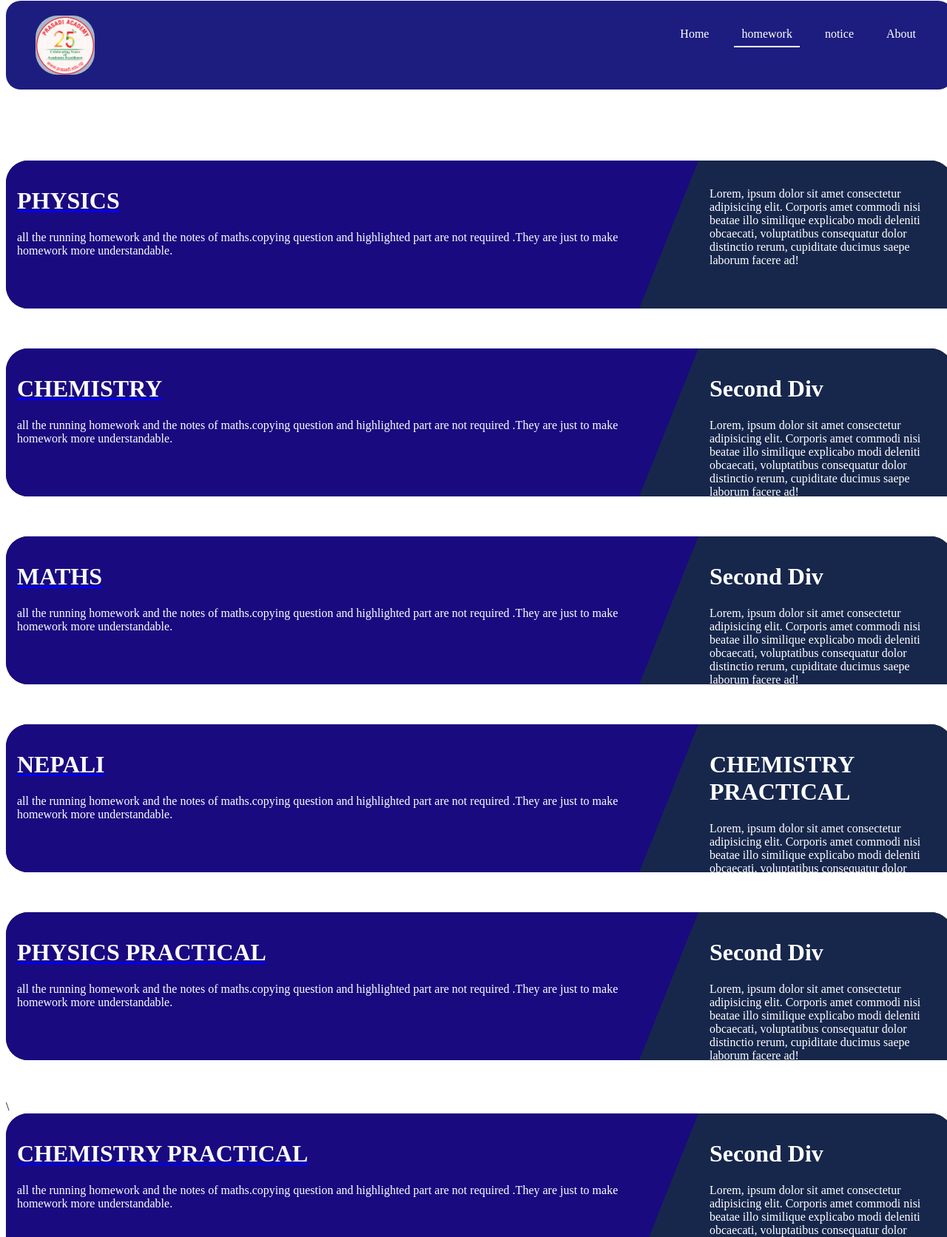
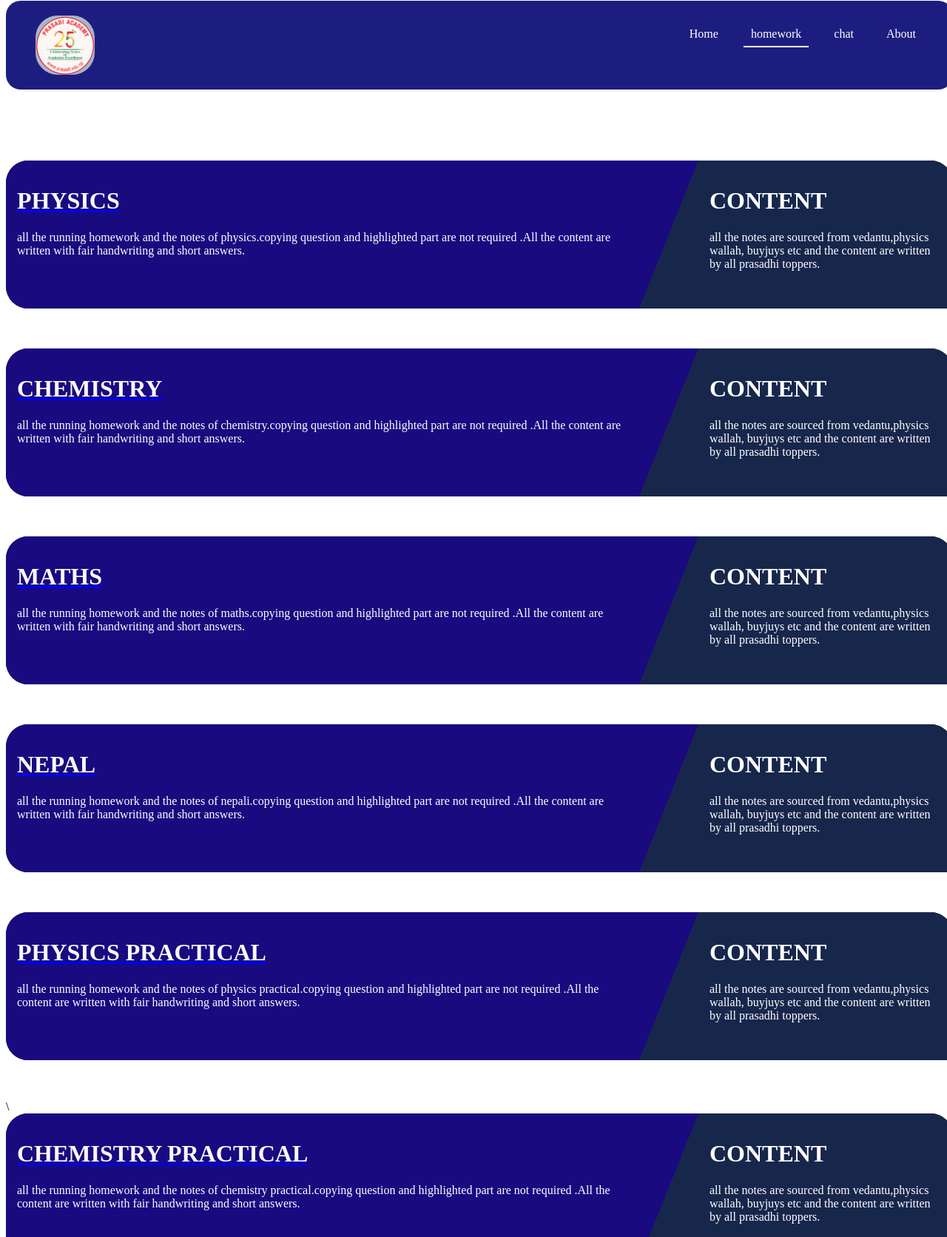
Before and after one commit to PrasadiAcademy/prasadi.., a plain HTML site: page sanat.html in a window 1280 px wide. Shown: the part 7-1679 px from the top of the page at 74% size. Drawn offline with Linux system fonts and the light colour scheme.

Commit message:
Update sanat.html
Signed-off-by: PrasadiAcademy <138211123+PrasadiAcademy@users.noreply.github.com>

```diff
--- a/sanat.html
+++ b/sanat.html
@@ -12,7 +12,7 @@
           <ul class="nav-links">
             <li><a href="#" id="link1"  >Home</a></li>
             <li><a href="#" class="active" >homework</a></li>
-            <li><a href="#" id="link2" >notice</a></li>
+            <li><a href="#" id="link2" >chat</a></li>
             <li><a href="#" id="link3" >About</a></li>
 
 
@@ -28,14 +28,14 @@
         <div class="content">
 
           <a href="physics.html"><h1>PHYSICS</h1></a>
-          all the running homework and the notes of maths.copying question and highlighted part are not required
-          .They are just to make homework more understandable.
+          all the running homework and the notes of physics.copying question and highlighted part are not required
+          .All the content are written with fair handwriting and short answers.
 
       </div></div>
       <div class="div-2">
         <div class="content">
-          <h1></h1>
-          Lorem, ipsum dolor sit amet consectetur adipisicing elit. Corporis amet commodi nisi beatae illo similique explicabo modi deleniti obcaecati, voluptatibus consequatur dolor distinctio rerum, cupiditate ducimus saepe laborum facere ad!
+          <h1>CONTENT</h1>
+         all the notes are sourced from vedantu,physics wallah, buyjuys etc and the content are written by all prasadhi toppers.
         </div>
       </div>
     </div><br><br><br>
@@ -45,14 +45,15 @@
       <div class="div-1">
         <div class="content">
           <a href="chemistry.html"><h1>CHEMISTRY</h1></a>
-          all the running homework and the notes of maths.copying question and highlighted part are not required
-          .They are just to make homework more understandable.
+          all the running homework and the notes of chemistry.copying question and highlighted part are not required
+          .All the content are written with fair handwriting and short answers.
         </div>
       </div>
+
       <div class="div-2">
         <div class="content">
-          <h1>Second Div</h1>
-          Lorem, ipsum dolor sit amet consectetur adipisicing elit. Corporis amet commodi nisi beatae illo similique explicabo modi deleniti obcaecati, voluptatibus consequatur dolor distinctio rerum, cupiditate ducimus saepe laborum facere ad!
+          <h1>CONTENT</h1>
+         all the notes are sourced from vedantu,physics wallah, buyjuys etc and the content are written by all prasadhi toppers.
         </div>
       </div>
     </div><br><br><br>
@@ -61,13 +62,13 @@
         <div class="content">
           <a href="maths.html"><h1>MATHS</h1></a>
           all the running homework and the notes of maths.copying question and highlighted part are not required
-          .They are just to make homework more understandable.
+          .All the content are written with fair handwriting and short answers.
         </div>
       </div>
       <div class="div-2">
         <div class="content">
-          <h1>Second Div</h1>
-          Lorem, ipsum dolor sit amet consectetur adipisicing elit. Corporis amet commodi nisi beatae illo similique explicabo modi deleniti obcaecati, voluptatibus consequatur dolor distinctio rerum, cupiditate ducimus saepe laborum facere ad!
+          <h1>CONTENT</h1>
+         all the notes are sourced from vedantu,physics wallah, buyjuys etc and the content are written by all prasadhi toppers.
         </div>
       </div>
     </div><br><br><br>
@@ -75,15 +76,15 @@
     <div class="wraper">
       <div class="div-1">
         <div class="content">
-          <a href="nepali.html"><h1>NEPALI</h1></a>
-          all the running homework and the notes of maths.copying question and highlighted part are not required
-          .They are just to make homework more understandable.
+          <a href="nepali.html"><h1>NEPAL</h1></a>
+          all the running homework and the notes of nepali.copying question and highlighted part are not required
+          .All the content are written with fair handwriting and short answers.
         </div>
       </div>
       <div class="div-2">
         <div class="content">
-          <h1>CHEMISTRY PRACTICAL</h1>
-          Lorem, ipsum dolor sit amet consectetur adipisicing elit. Corporis amet commodi nisi beatae illo similique explicabo modi deleniti obcaecati, voluptatibus consequatur dolor distinctio rerum, cupiditate ducimus saepe laborum facere ad!
+          <h1>CONTENT</h1>
+         all the notes are sourced from vedantu,physics wallah, buyjuys etc and the content are written by all prasadhi toppers.
         </div>
       </div>
     </div><br><br><br>
@@ -92,14 +93,14 @@
       <div class="div-1">
         <div class="content">
           <a href="physicsprc.html"><h1>PHYSICS PRACTICAL</h1></a>
-          all the running homework and the notes of maths.copying question and highlighted part are not required
-          .They are just to make homework more understandable.
+          all the running homework and the notes of physics practical.copying question and highlighted part are not required
+          .All the content are written with fair handwriting and short answers.
         </div>
       </div>
       <div class="div-2">
         <div class="content">
-          <h1>Second Div</h1>
-          Lorem, ipsum dolor sit amet consectetur adipisicing elit. Corporis amet commodi nisi beatae illo similique explicabo modi deleniti obcaecati, voluptatibus consequatur dolor distinctio rerum, cupiditate ducimus saepe laborum facere ad!
+          <h1>CONTENT</h1>
+         all the notes are sourced from vedantu,physics wallah, buyjuys etc and the content are written by all prasadhi toppers.
         </div>
       </div>
     </div><br><br><br>
@@ -107,14 +108,14 @@
       <div class="div-1">
         <div class="content">
           <a href="chemprc.html"><h1>CHEMISTRY PRACTICAL</h1></a>
-          all the running homework and the notes of maths.copying question and highlighted part are not required
-          .They are just to make homework more understandable.
+          all the running homework and the notes of chemistry practical.copying question and highlighted part are not required
+          .All the content are written with fair handwriting and short answers.
         </div>
       </div>
       <div class="div-2">
         <div class="content">
-          <h1>Second Div</h1>
-          Lorem, ipsum dolor sit amet consectetur adipisicing elit. Corporis amet commodi nisi beatae illo similique explicabo modi deleniti obcaecati, voluptatibus consequatur dolor distinctio rerum, cupiditate ducimus saepe laborum facere ad!
+          <h1>CONTENT</h1>
+         all the notes are sourced from vedantu,physics wallah, buyjuys etc and the content are written by all prasadhi toppers.
         </div>
       </div>
     </div><br><br><br>
```
